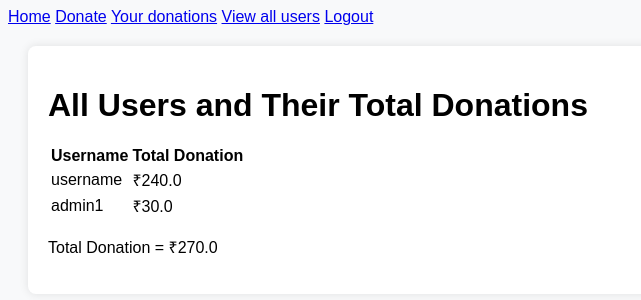
After one commit to prajeetc/flask_poc, a Flask app: page /view-all-users in a window 1280 px wide. The commit adds this page. Shown: the top 300 px of the page, without its empty margins (0-641 px from the left). Run offline with Flask 3, Linux system fonts and the light colour scheme; the visitor is signed in with stand-in values (Sample User, id 1).

Commit message:
Adding admin

```diff
--- a/app.py
+++ b/app.py
@@ -4,9 +4,10 @@ from wtforms import StringField, PasswordField, SubmitField, DecimalField
 from wtforms.validators import DataRequired, Length, ValidationError
 from flask_login import LoginManager, UserMixin, login_user, login_required, logout_user, current_user
 import json
-
+from datetime import datetime
+import os
 app = Flask(__name__)
-app.config['SECRET_KEY'] = 'your_secret_key_here'
+app.config['SECRET_KEY'] = os.urandom(12)
 
 login_manager = LoginManager()
 login_manager.init_app(app)
@@ -29,14 +30,17 @@ users_file = 'data/users.json'
 donations_file = 'data/donations.json'
 
 class User(UserMixin):
-    def __init__(self, username):
+    def __init__(self, username,isAdmin = False):
         self.id = username
+        self.is_admin = isAdmin
 
 @login_manager.user_loader
 def load_user(username):
     users = load_data(users_file)
     if username in users:
         return User(username)
+    if username in users['admin']:
+        return User(username,True)
     return None
 
 class LoginForm(FlaskForm):
@@ -72,6 +76,15 @@ def login():
             user = User(username)
             login_user(user)
             return redirect(url_for('index'))
+        elif username in users['admin'] and password == users['admin'][username]:
+            print("loggen in as admin")
+            user = User(username)
+            login_user(user)
+            return redirect(url_for('index'))
+        else:
+            flash(f'Incorrect username or password.')
+            return render_template('login.html', form=form)
+
     return render_template('login.html', form=form)
 
 @app.route('/register', methods=['GET', 'POST'])
@@ -87,6 +100,9 @@ def register():
             user = User(username)
             login_user(user)
             return redirect(url_for('index'))
+        else:
+            flash(f'Username already taken. Please use another username.','failure')
+            return render_template('register.html', form=form)
     return render_template('register.html', form=form)
 
 @app.route('/logout')
@@ -100,21 +116,50 @@ def logout():
 def donate():
     form = DonationForm()
     if form.validate_on_submit():
+        timestamp = datetime.now().strftime(f"%Y-%m-%d %H:%M:%S")
         amount = form.amount.data
         donations = load_data(donations_file)
         if current_user.is_authenticated:
             username = current_user.id
             if username not in donations:
                 donations[username] = []
-            donations[username].append(float(amount))
+            donations[username].append({
+                'amount':float(amount),
+                'timestamp': timestamp
+            })
             save_data(donations_file, donations)
-            form = DonationForm(
-                formdata=None
-                                )
+            form = DonationForm(formdata=None)
             flash(f'You have made a donation of ₹{amount:.2f}. Thank you.','success')
             return render_template('donate.html', form=form)
-        # session.pop('message', None)
     return render_template('donate.html', form=form)
+
+@app.route('/your-donations')
+@login_required
+def your_donations():
+    username = current_user.id
+    donations = load_data(donations_file)
+    user_donations = donations.get(username ,[])
+    return render_template('your_donations.html',donations=user_donations)
+
+@app.route('/view-all-users')
+@login_required
+def view_all_users():
+    username = current_user.id
+    users = load_data(users_file)
+    donations = load_data(donations_file)
+
+    if not current_user.is_admin and (username not in users or username != 'admin'):
+        logout_user()
+        return redirect(url_for('index'))
+
+    user_donations = {}
+    sum1 = 0
+    for user, donation_list in donations.items():
+        total_donation = sum(donation['amount'] for donation in donation_list)
+        sum1= sum1+total_donation
+        user_donations[user] = total_donation
+
+    return render_template('view_all_users.html', user_donations=user_donations,total_donation=sum1)
 
 if __name__ == '__main__':
     app.run(debug=True)
--- a/data/donations.json
+++ b/data/donations.json
@@ -1,32 +1,22 @@
 {
     "username": [
-        2.0,
-        3.0,
-        200.0,
-        20.0,
-        20.0,
-        20.0,
-        20.0,
-        20.0,
-        20.0,
-        20.0,
-        20.0,
-        20.0,
-        20.0,
-        20.0,
-        20.0,
-        20.0,
-        20.0,
-        20.0,
-        20.0,
-        20.0,
-        20.0,
-        20.0,
-        20.0,
-        20.0,
-        20.0,
-        20.0,
-        20.0,
-        20.0
+        {
+            "amount": 200.0,
+            "timestamp": "2024-08-23 10:57:20"
+        },
+        {
+            "amount": 30.0,
+            "timestamp": "2024-08-23 14:24:37"
+        },
+        {
+            "amount": 10.0,
+            "timestamp": "2024-08-23 14:24:52"
+        }
+    ],
+    "admin1": [
+        {
+            "amount": 30.0,
+            "timestamp": "2024-08-23 14:33:57"
+        }
     ]
 }
--- a/data/users.json
+++ b/data/users.json
@@ -1,3 +1,8 @@
 {
-    "username": "password"
+    "username": "password",
+    "usernam": "password",
+    "admin": {
+        "admin1": "password"
+    },
+    "username123": "password"
 }
--- a/templates/base.html
+++ b/templates/base.html
@@ -10,6 +10,10 @@
         <a href="{{ url_for('index') }}">Home</a>
         {% if current_user.is_authenticated %}
             <a href="{{ url_for('donate') }}">Donate</a>
+            <a href="{{ url_for('your_donations') }}">Your donations</a>
+            {% if current_user.is_admin%}
+                <a href="{{ url_for('view_all_users') }}">View all users</a>
+            {% endif %}
             <a href="{{ url_for('logout') }}">Logout</a>
         {% else %}
             <a href="{{ url_for('login') }}">Login</a>
--- a/templates/donate.html
+++ b/templates/donate.html
@@ -17,10 +17,4 @@
     </p>
     <p>{{ form.submit() }}</p>
 </form>
-<script>
-    function showAlert() {
-        alert("Form submitted successfully!");
-        return true; // Return true to allow form submission
-    }
-</script>
 {% endblock %}
--- /dev/null
+++ b/templates/view_all_users.html
@@ -0,0 +1,23 @@
+{% extends 'base.html' %}
+
+{% block content %}
+<h1>All Users and Their Total Donations</h1>
+
+<table>
+    <thead>
+        <tr>
+            <th>Username</th>
+            <th>Total Donation</th>
+        </tr>
+    </thead>
+    <tbody>
+        {% for user, total in user_donations.items() %}
+        <tr>
+            <td>{{ user + '(you)' if current_user.id == user else user}}</td>
+            <td>₹{{ total }}</td>
+        </tr>
+        {% endfor %}
+    </tbody>
+</table>
+<p>Total Donation = ₹{{ total_donation }}</pp>
+{% endblock %}
```
Also changed, not shown: templates/login.html (+7 -0 lines), templates/register.html (+7 -0 lines), templates/your_donations.html (added, +27 -0 lines).
